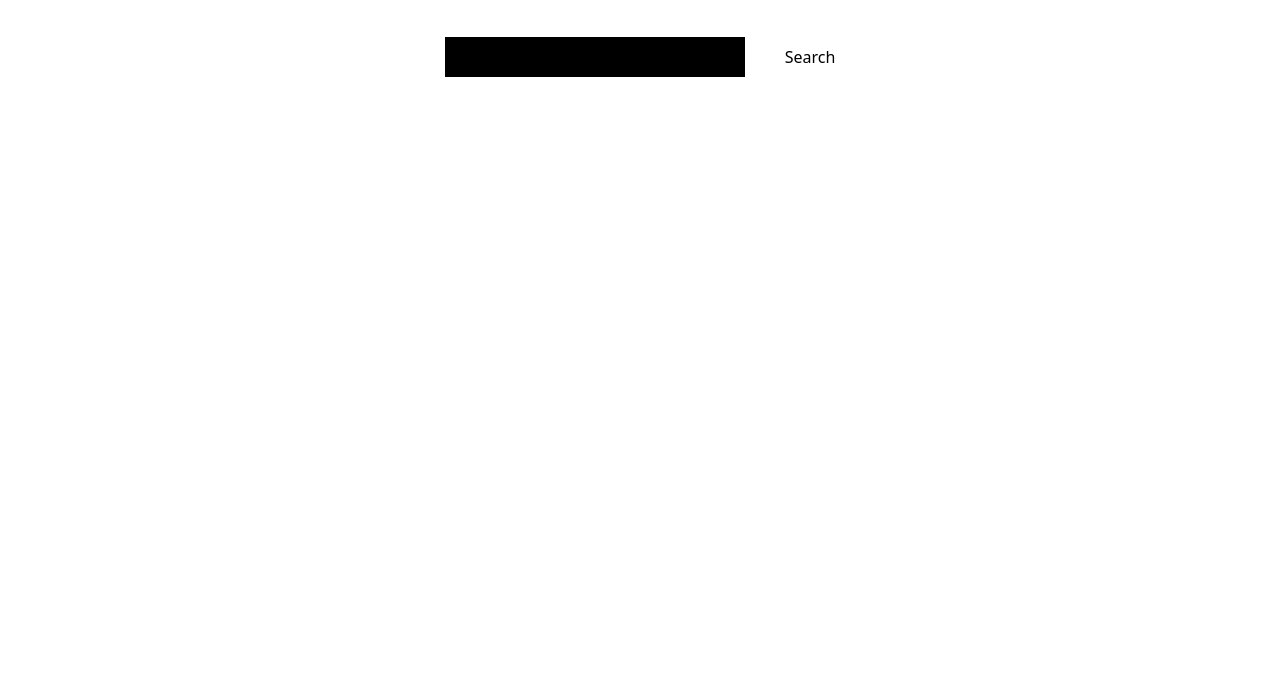
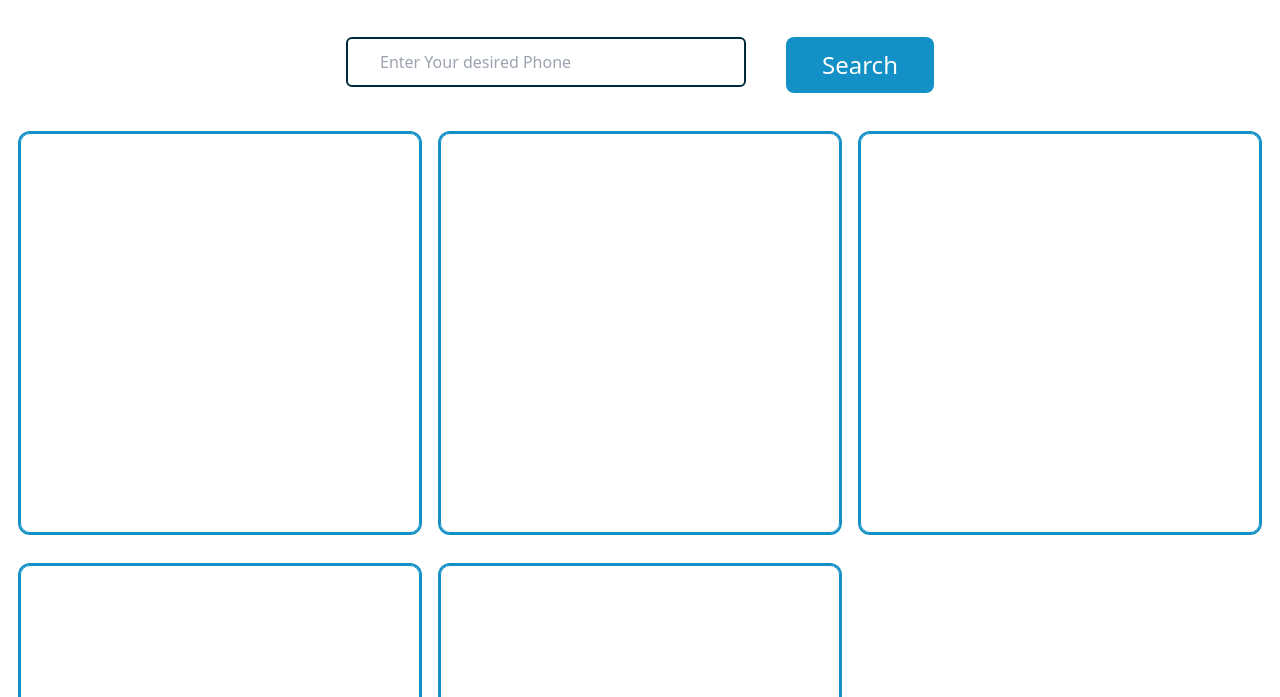
Before and after one commit to shihabsararrafid/phone-lover, a plain HTML site: page index.html in a window 1280 px wide. Shown: the part 103-800 px from the top of the page. Drawn offline with nearby package versions, Linux system fonts and the light colour scheme.

Commit message:
fetching for search result

```diff
--- a/css/style.css
+++ b/css/style.css
@@ -5,3 +5,10 @@ body{
     background-repeat: no-repeat;
 
 }
+
+.searchResult{
+    border: 1px solid #1390c5;
+    height: 400px;
+    border-radius: 10px;
+    box-shadow: 0px 0px 0px 2px #1390c5;
+}
--- a/index.html
+++ b/index.html
@@ -44,8 +44,28 @@
     </nav>
     <main>
         <div class="search-section w-full flex justify-center mt-10">
-            <input class="bg-black mr-10 h-[40px] w-[300px]" type="text" name="" id="">
-            <button>Search</button>
+            <input class="bg-white px-8 border-2 rounded-md border-[#00293B] mr-10 h-[50px] w-[400px]" type="text"
+                placeholder="Enter Your desired Phone" name="" id="searched-text">
+            <button id="search-button" onclick="showResult()"
+                class="bg-[#1390c5] text-2xl hover:border-[#1390c5] hover:bg-white hover:text-2xl hover:border-2 hover:text-[#1390c5] text-white rounded-lg py-3 px-9">Search</button>
+        </div>
+        <div class="searchResults mx-5 my-10 grid grid-cols-3 gap-x-5 gap-y-8" id="searchResult">
+
+            <div class="searchResult">
+
+            </div>
+            <div class="searchResult">
+
+            </div>
+            <div class="searchResult">
+
+            </div>
+            <div class="searchResult">
+
+            </div>
+            <div class="searchResult">
+
+            </div>
         </div>
     </main>
 
--- a/js/app.js
+++ b/js/app.js
@@ -0,0 +1,9 @@
+const showResult = () => {
+    const searchedTextElement = document.getElementById('searched-text');
+    const searchedText = searchedTextElement.value;
+    const url = `https://openapi.programming-hero.com/api/phones?search=${searchedText}`
+    fetch(url)
+        .then(res => res.json())
+        .then(data => console.log(data))
+    searchedTextElement.value = "";
+}
```
